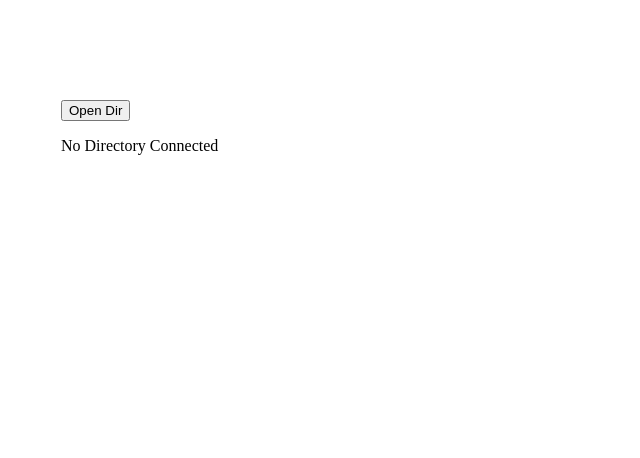
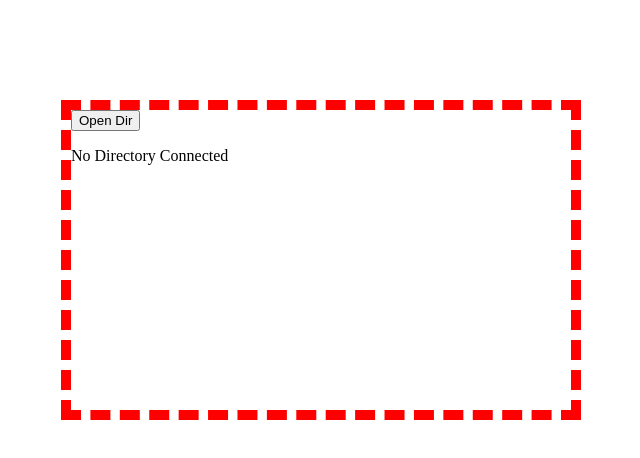
Before and after one commit to urfdvw/react-local-file-system, a React (Vite) app: page / in a window 1280 px wide. Shown: the top 458 px of the page, without its empty margins (39-679 px from the left). Built offline with nearby package versions, Linux system fonts and the light colour scheme.

Commit message:
fix long list layout

```diff
--- a/src/App.jsx
+++ b/src/App.jsx
@@ -14,7 +14,18 @@ export default function App() {
     }
     // Show FolderView component only when its ready
     return (
-        <div style={{ position: "fixed", top: 100, left: 100, height: 300, width: 500}}>
+        <div
+            style={{
+                position: "fixed",
+                top: 100,
+                left: 100,
+                height: 300,
+                width: 500,
+                borderColor: "red",
+                borderWidth: 10,
+                borderStyle: "dashed",
+            }}
+        >
             {directoryReady ? (
                 <FolderView rootFolder={rootDirHandle} onFileClick={onFileClick} />
             ) : (
--- a/src/react-local-file-system/index.jsx
+++ b/src/react-local-file-system/index.jsx
@@ -240,11 +240,7 @@ function AddEntry() {
         },
     ];
     return (
-        <SpeedDial
-            ariaLabel="SpeedDial basic example"
-            sx={{ position: "sticky", bottom: 16, alignContent: "left" }}
-            icon={<SpeedDialIcon />}
-        >
+        <SpeedDial ariaLabel="SpeedDial basic example" sx={{ position: "fixed" }} icon={<SpeedDialIcon />}>
             {actions.map((action) => (
                 <SpeedDialAction
                     key={action.name}
@@ -313,17 +309,41 @@ export default function FolderView({ rootFolder, onFileClick }) {
         setIsLoading(false);
     }
     return (
-        <div ref={refContainer} style={{ height: "100%", width: "100%", overflow: "scroll" }}>
+        <div
+            ref={refContainer}
+            style={{
+                height: "100%",
+                width: "100%",
+                maxHeight: "100%",
+                maxWidth: "100%",
+                display: "flex",
+                flexDirection: "column",
+            }}
+        >
+            <div
+                style={{
+                    flexGrow: 0,
+                }}
+            >
                 <CurFolderContext.Provider value={{ currentFolderHandle, onFileClick, showFolderView, setIsLoading }}>
                     <DragContext.Provider value={{ setEntryOnDrag, handleDrop }}>
-                    <div style={{ position: "sticky", top: 0, backgroundColor: " rgba(255,255,255,1)" }}>
                         <Breadcrumbs aria-label="breadcrumb">
                             {path.map((entry) => (
                                 <PathEntry entryHandle={entry} key={crypto.randomUUID()} />
                             ))}
                         </Breadcrumbs>
+                    </DragContext.Provider>
+                </CurFolderContext.Provider>
                 <Divider />
             </div>
+            <div
+                style={{
+                    flexGrow: 1,
+                    overflow: "scroll",
+                }}
+            >
+                <CurFolderContext.Provider value={{ currentFolderHandle, onFileClick, showFolderView, setIsLoading }}>
+                    <DragContext.Provider value={{ setEntryOnDrag, handleDrop }}>
                         <List>
                             {content
                                 .sort((a, b) => {
@@ -348,12 +368,15 @@ export default function FolderView({ rootFolder, onFileClick }) {
                                     <ContentEntry entryHandle={entry} key={crypto.randomUUID()} />
                                 ))}
                         </List>
+                    </DragContext.Provider>
+                </CurFolderContext.Provider>
+            </div>
+            <CurFolderContext.Provider value={{ currentFolderHandle, onFileClick, showFolderView, setIsLoading }}>
                 <AddEntry />
+            </CurFolderContext.Provider>
             <Backdrop sx={{ color: "#fff", zIndex: (theme) => theme.zIndex.drawer + 1 }} open={isLoading}>
                 <CircularProgress color="inherit" />
             </Backdrop>
-                </DragContext.Provider>
-            </CurFolderContext.Provider>
         </div>
     );
 }
```
Also changed, not shown: 1 other file (tests, documents, lock files or other folders). Lines whose indentation alone changed are shown as unchanged.
